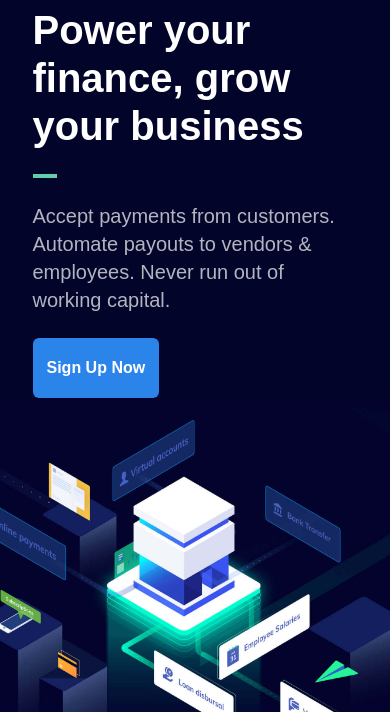
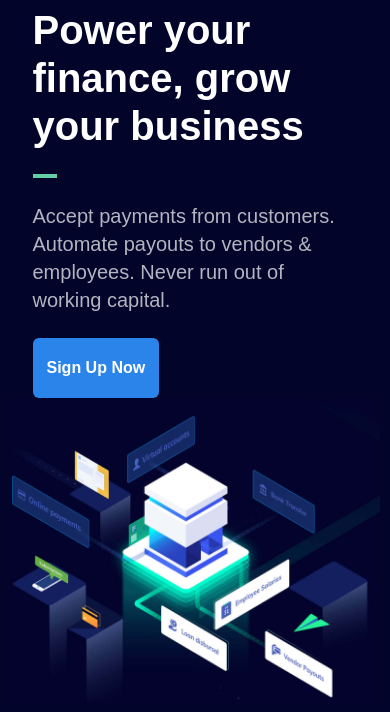
Before and after one commit to dhruvsaboo1805/Rozarpay-Clone, a website built with Vite: page index.html in a window 390 px wide. Shown: the part 129-841 px from the top of the page. Built offline with nearby package versions, Linux system fonts and the light colour scheme.

Commit message:
reponsive design

```diff
--- a/index.html
+++ b/index.html
@@ -166,7 +166,7 @@
                         Up Now</button>
                 </div>
                 <!-- right part -->
-                <img src="./assets/hero-illustration.jpg" alt="" class="w-[450px] lg:w-[600px] max-w-[680px]">
+                <img src="./assets/hero-illustration.jpg" alt="" class="w-[370px] lg:w-[600px] max-w-[680px]">
 
             </div>
 
```
